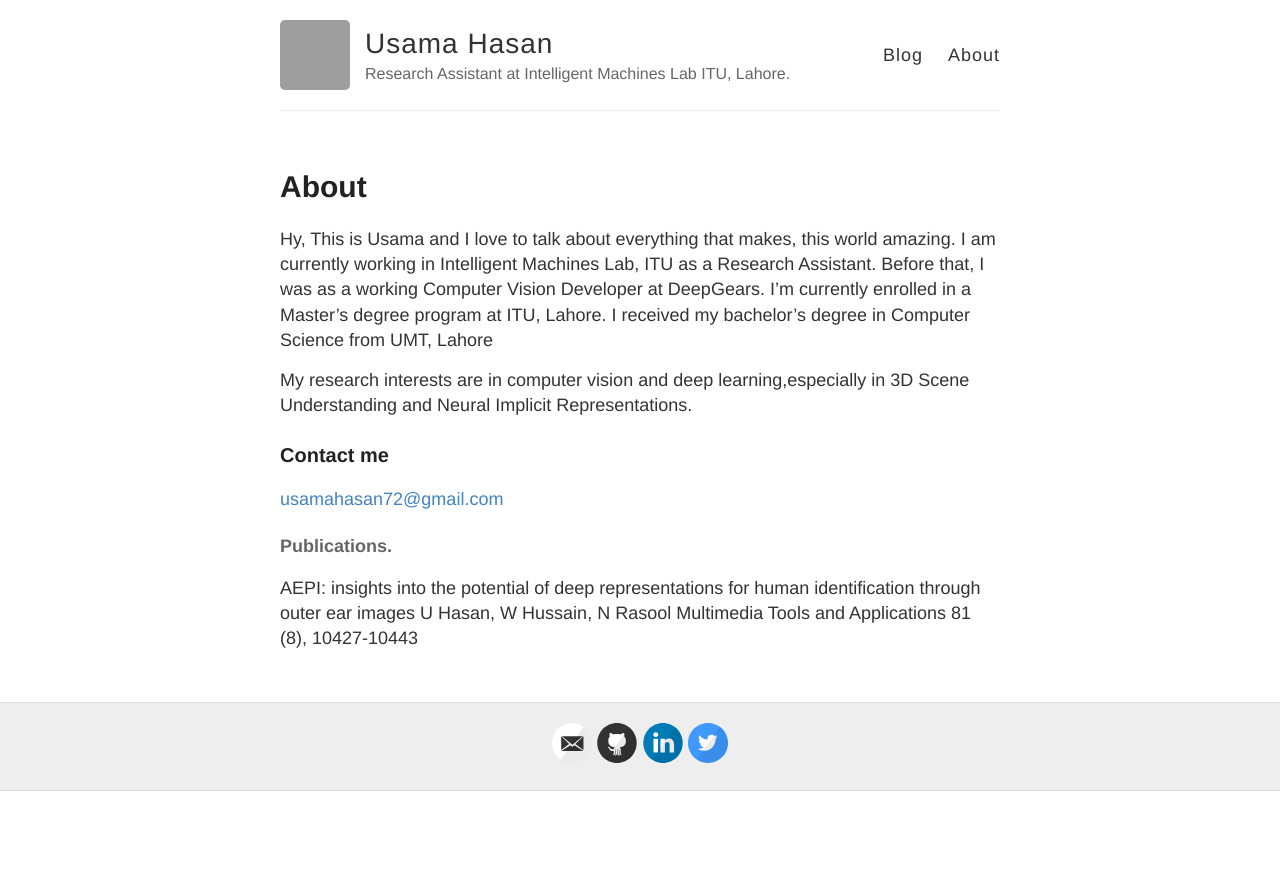
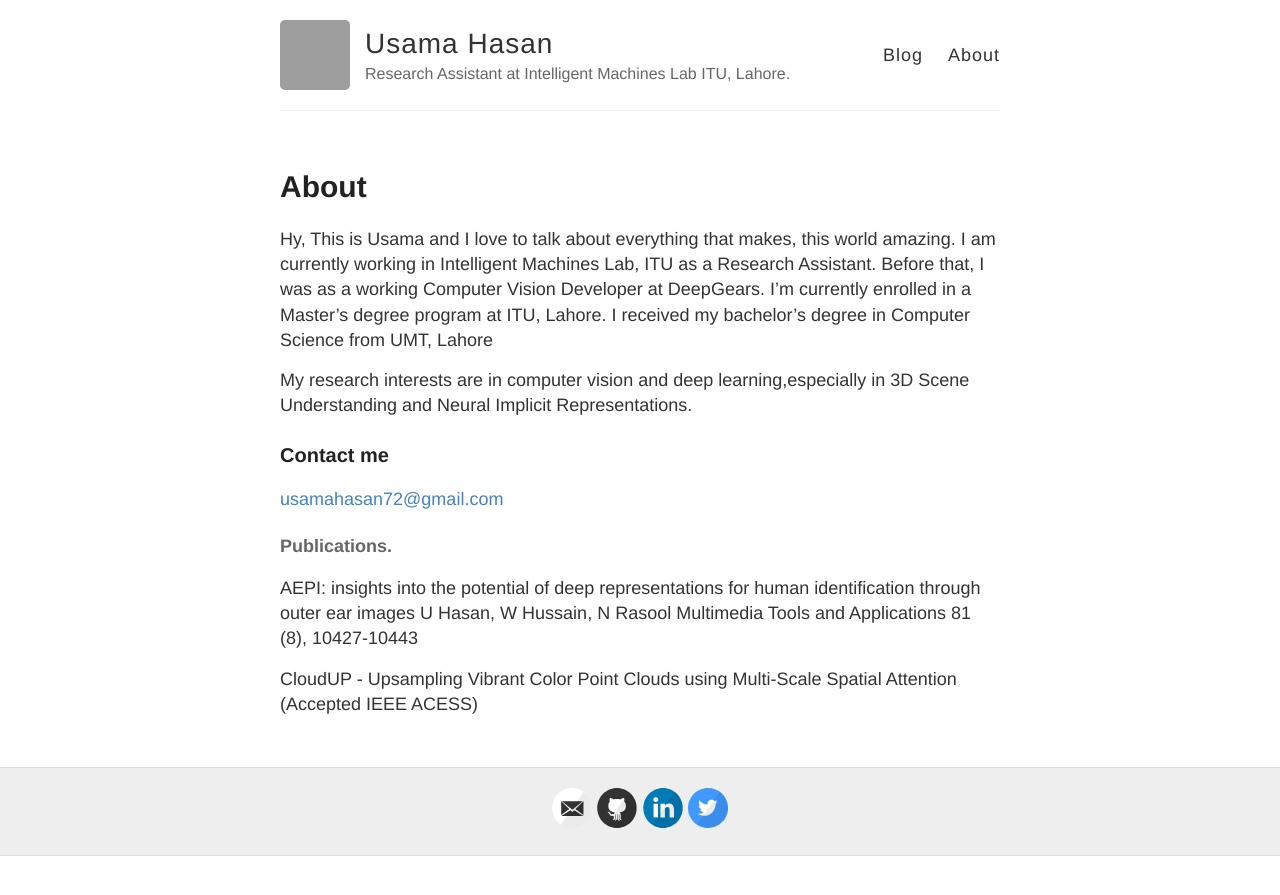
Before and after one commit to UsamaHasan/usamahasan.github.io, a Jekyll site: the page built from about.md, in a window 1280 px wide. Shown: the top 895 px of the page. Built offline with Jekyll 4.4.1, drawn with Linux system fonts in a browser that asks for light colours; grey boxes are pictures that could not be loaded.

Commit message:
Update about.md

```diff
--- a/about.md
+++ b/about.md
@@ -18,3 +18,6 @@ My research interests are in computer vision and deep learning,especially in 3D
 AEPI: insights into the potential of deep representations for human identification through outer ear images
 U Hasan, W Hussain, N Rasool
 Multimedia Tools and Applications 81 (8), 10427-10443
+
+CloudUP - Upsampling Vibrant Color Point Clouds using Multi-Scale Spatial Attention
+(Accepted IEEE ACESS)
```
